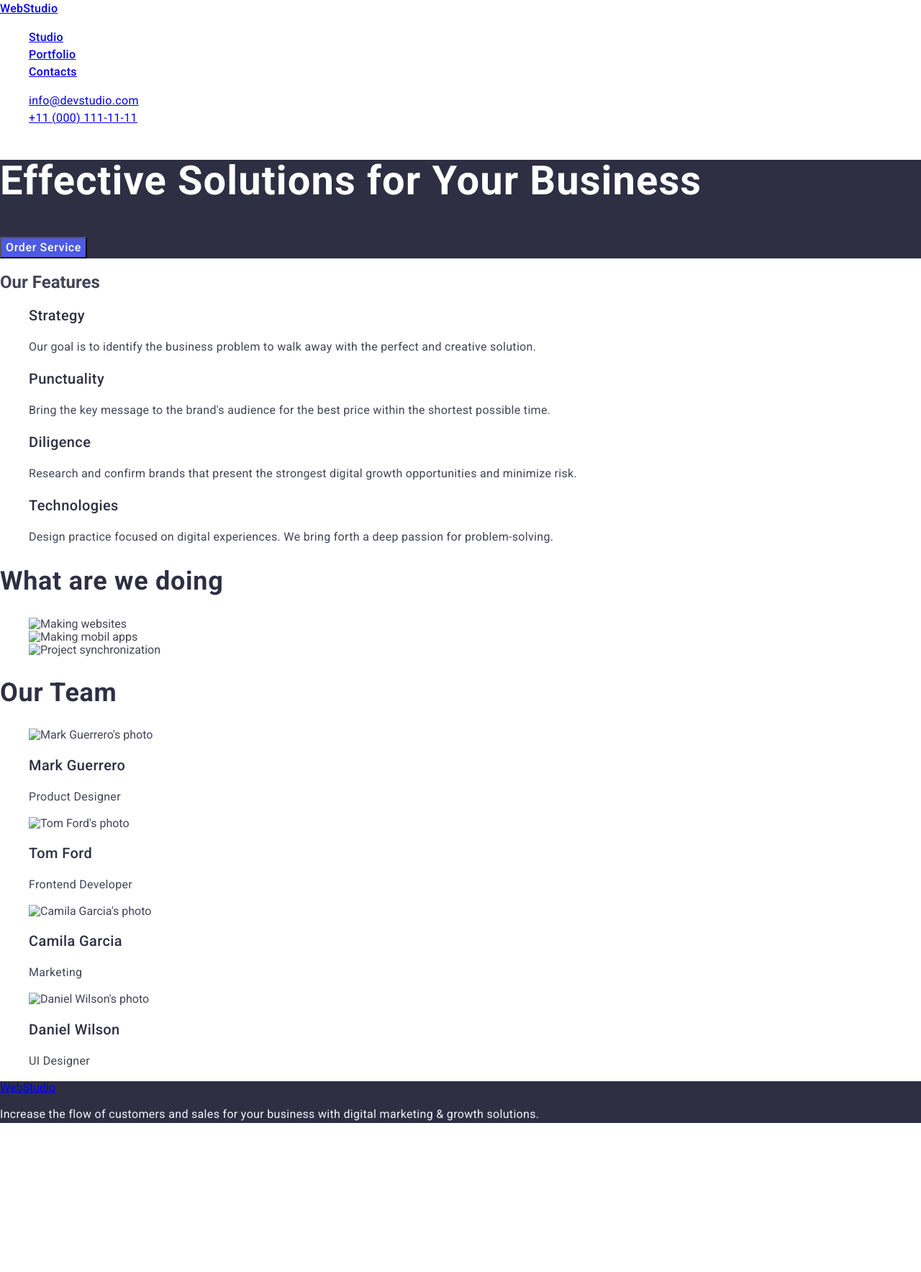
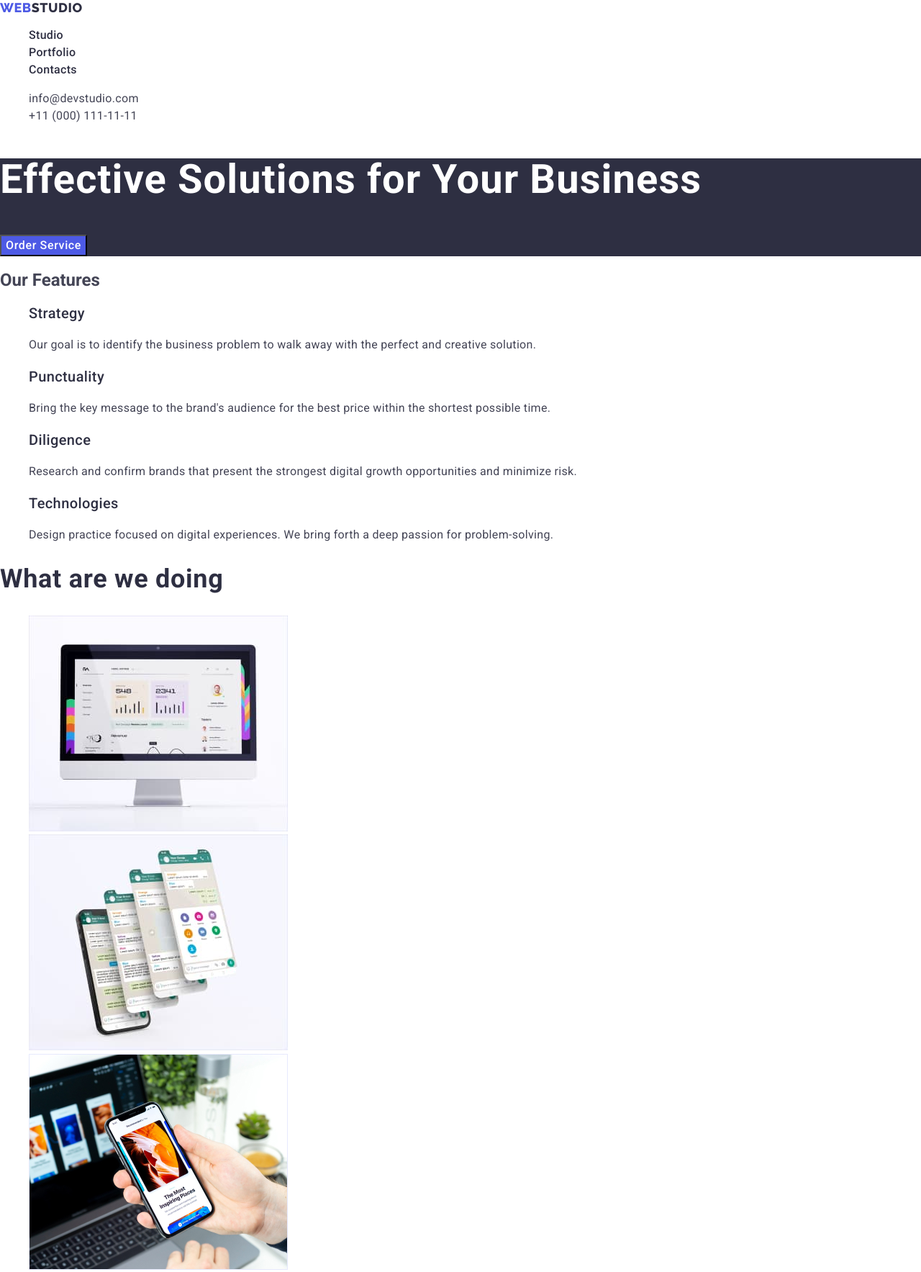
Before and after one commit to ValentinaHotsa/goit-markup-hw-02, a plain HTML site: page index.html in a window 1280 px wide. Shown: the top 1767 px of the page at 72% size. Before the commit the page ends 1576 px from the top, so only its background shows below. Drawn offline with nearby package versions, Linux system fonts and the light colour scheme.

Commit message:
fix images, made logo

```diff
--- a/css/styles.css
+++ b/css/styles.css
@@ -6,6 +6,7 @@ body {
 .list {
     list-style: none;
 }
+a {text-decoration-line: none;}
 :root {
     --primary-brand-color: #4d5ae5;
     --pressed-state-color: #404bbf;
@@ -20,49 +21,70 @@ body {
     --white-background-color: #ffffff;
     --modal-background-color: #fcfcfc;
 
+
 }
 
 /* Header section */
+
 .header {}
-
+.header-logo{
+    font-family: 'Raleway';
+        font-style: normal;
+        font-weight: 800;
+        font-size: 18px;
+        line-height: 1.17;
+        display: flex;
+        align-items: center;
+        letter-spacing: 0.03em;
+        text-transform: uppercase;
+        color: var(--dark-color);
+}
+.logo-blue {
+    color: var(--primary-brand-color);
+}
 .header-nav {
 
-        font-style: normal;
-        font-weight: 500;
-        font-size: 16px;
-        line-height: 1.5;
-        letter-spacing: 0.02em;
-        color: var(--modal-overlay-color);
+
 }
 
 .header-nav-list {}
 
-.header-nav-item {}
+.header-nav-item a {font-style: normal;
+    font-weight: 500;
+    font-size: 16px;
+    line-height: 1.5;
+    letter-spacing: 0.02em;
+    color: var(--dark-color);}
 
 .header-nav-link:hover,
 .header-nav-link:focus
 {
   color: var(--pressed-state-color);
-  background-color: var(--pressed-state-color);
+
+
 }
 
 .header-adress {
-font-style: normal;
-    font-weight: 400;
+
+}
+
+.header-adress-list {
+
+
+
+  }
+
+.header-adress-item a {
+    font-style: normal;
     font-size: 16px;
     line-height: 1.5;
     letter-spacing: 0.02em;
-
-    color: var(--text-color);
-}
-
-.header-adress-list {}
-
-.header-adress-item {}
+  color: var(--text-color);}
 
 .header-adress-link:hover,
 .header-adress-link:focus {
     color: var(--pressed-state-color);
+
 }
 /* Main comtent */
 
@@ -123,7 +145,7 @@ font-style: normal;
 
 .feature-item-text {
     font-style: normal;
-        font-weight: 400;
+
         font-size: 16px;
         line-height: 1.5;
         letter-spacing: 0.02em;
@@ -180,7 +202,7 @@ font-style: normal;
 
 .team-text {
     font-style: normal;
-        font-weight: 400;
+
         font-size: 16px;
         line-height: 1.5;
         letter-spacing: 0.02em;
@@ -192,10 +214,21 @@ font-style: normal;
     background-color: var(--hero-background-color);
 }
 
-.footer-link {}
+.footer-logo {
+    font-family: 'Raleway';
+        font-style: normal;
+        font-weight: 800;
+        font-size: 18px;
+        line-height: 1.17;
+        display: flex;
+        align-items: center;
+        letter-spacing: 0.03em;
+        text-transform: uppercase;
+        color: var(--light-color);
+
+}
 
 .footer-text {font-style: normal;
-    font-weight: 400;
     font-size: 16px;
     line-height: 1.5;
     letter-spacing: 0.02em;
--- a/index.html
+++ b/index.html
@@ -26,7 +26,10 @@
     <!-- Header section-->
     <header class="header">
       <nav class="header-nav">
-        <a href="./index.html">WebStudio</a>
+        <a class="header-logo" href="./index.html">
+          <span class="logo-blue">Web</span>
+          Studio</a
+        >
         <ul class="header-nav-list list">
           <li class="header-nav-item">
             <a class="header-nav-link" href="./index.html">Studio</a>
@@ -108,7 +111,7 @@
           <li class="section-made-item">
             <img
               class="section-made-img"
-              src="./images/img_1.jpg"
+              src="./images/section1-1.jpg"
               alt="Making websites"
               width="360"
               height="300"
@@ -117,7 +120,7 @@
           <li class="section-made-item">
             <img
               class="section-made-img"
-              src="./images/img_2.jpg"
+              src="./images/section1-2.jpg"
               alt="Making mobil apps"
               width="360"
               height="300"
@@ -126,7 +129,7 @@
           <li class="section-made-item">
             <img
               class="section-made-img"
-              src="./images/img_3.jpg"
+              src="./images/section1-3.jpg"
               alt="Project synchronization"
               width="360"
               height="300"
@@ -141,7 +144,7 @@
           <li class="section-team-item">
             <img
               class="section-team-img"
-              src="./images/img.jpg"
+              src="./images/team1.jpg"
               alt="Mark Guerrero's photo"
               width="264"
               height="260"
@@ -153,7 +156,7 @@
           <li class="section-team-item">
             <img
               class="section-team-img"
-              src="./images/img2.jpg"
+              src="./images/team2.jpg"
               alt="Tom Ford's photo"
               width="264"
               height="260"
@@ -165,7 +168,7 @@
           <li class="section-team-img">
             <img
               class="section-team-img"
-              src="./images/img3.jpg"
+              src="./images/team3.jpg"
               alt="Camila Garcia's photo"
               width="264"
               height="260"
@@ -177,7 +180,7 @@
           <li class="section-team-item">
             <img
               class="section-team-img"
-              src="./images/img4.jpg"
+              src="./images/team4.jpg"
               alt="Daniel Wilson's photo"
               width="264"
               height="260"
@@ -190,7 +193,9 @@
     </main>
     <!-- Footer section -->
     <footer class="footer">
-      <a class="footer-link" href="./index.html">WebStudio</a>
+      <a class="footer-logo" href="./index.html">
+        <span class="logo-blue">Web</span>Studio</a
+      >
       <p class="footer-text">
         Increase the flow of customers and sales for your business with digital
         marketing & growth solutions.
```
Also changed, not shown: portfolio.html (+12 -7 lines).
